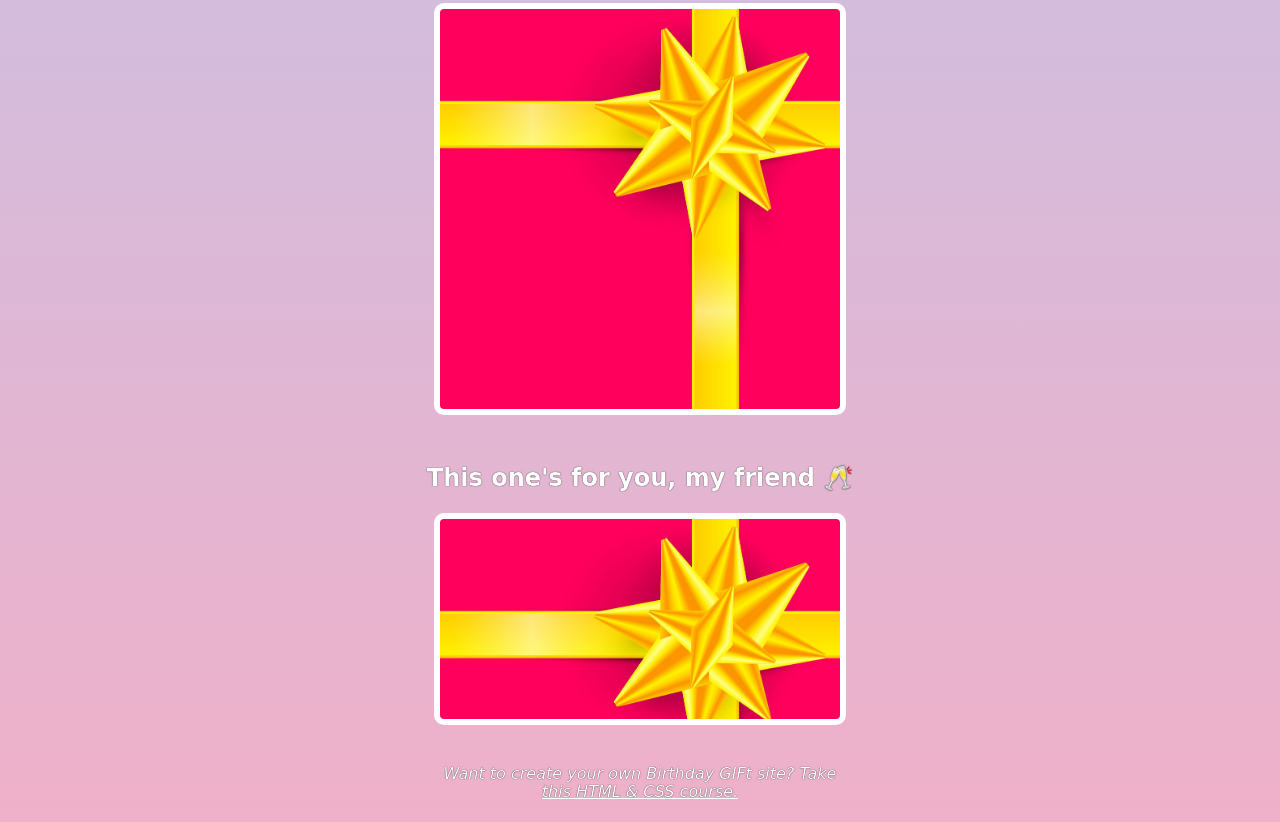
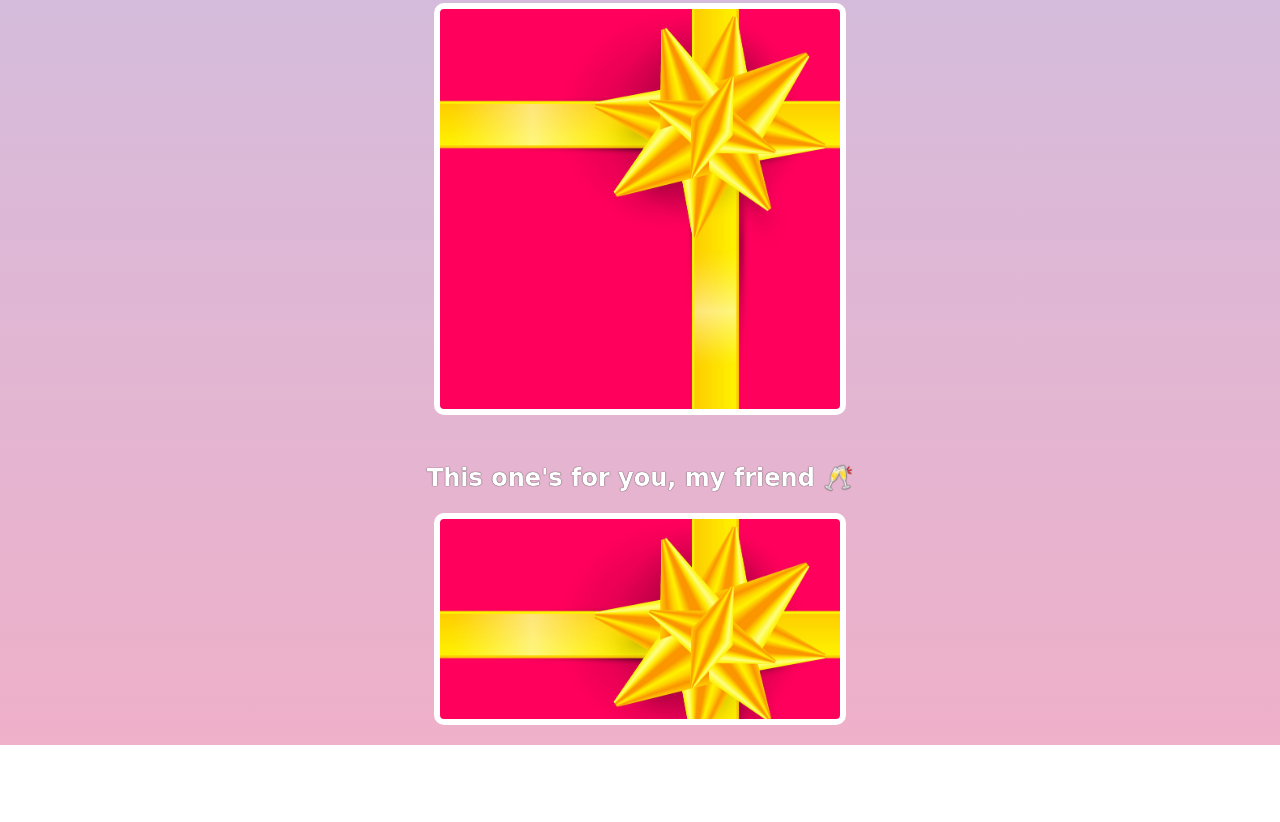
Before and after one commit to AyushAgarwal15/Birthday-gift-site, a website built with Vite: page index.html in a window 1280 px wide. Shown: the part 1440-2262 px from the top of the page. After the commit the page ends 2185 px from the top, so only its background shows below. Built offline with nearby package versions, Linux system fonts and the light colour scheme; a web font is replaced by a local one.

Commit message:
deleted a paragraph and a link

```diff
--- a/index.html
+++ b/index.html
@@ -34,7 +34,5 @@
             <div class="gift-img" id="gift-img-cheers"></div>
         </div>
 
-        <p id="footer">Want to create your own Birthday GIFt site? Take <a href="https://scrimba.com/learn/htmlandcss" target="_blank">this HTML & CSS course.</a></p>
-
     </body>
 </html>
```
